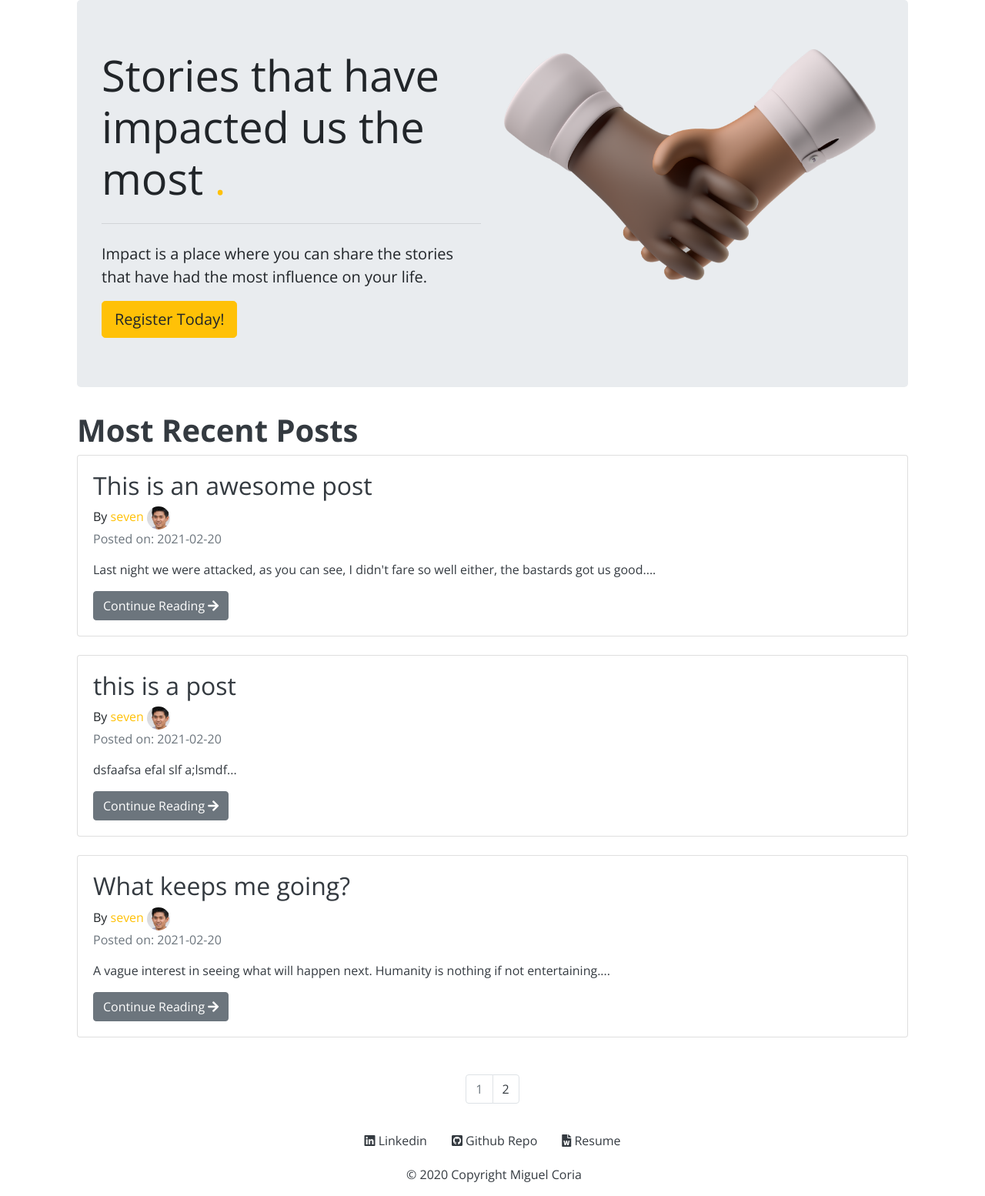
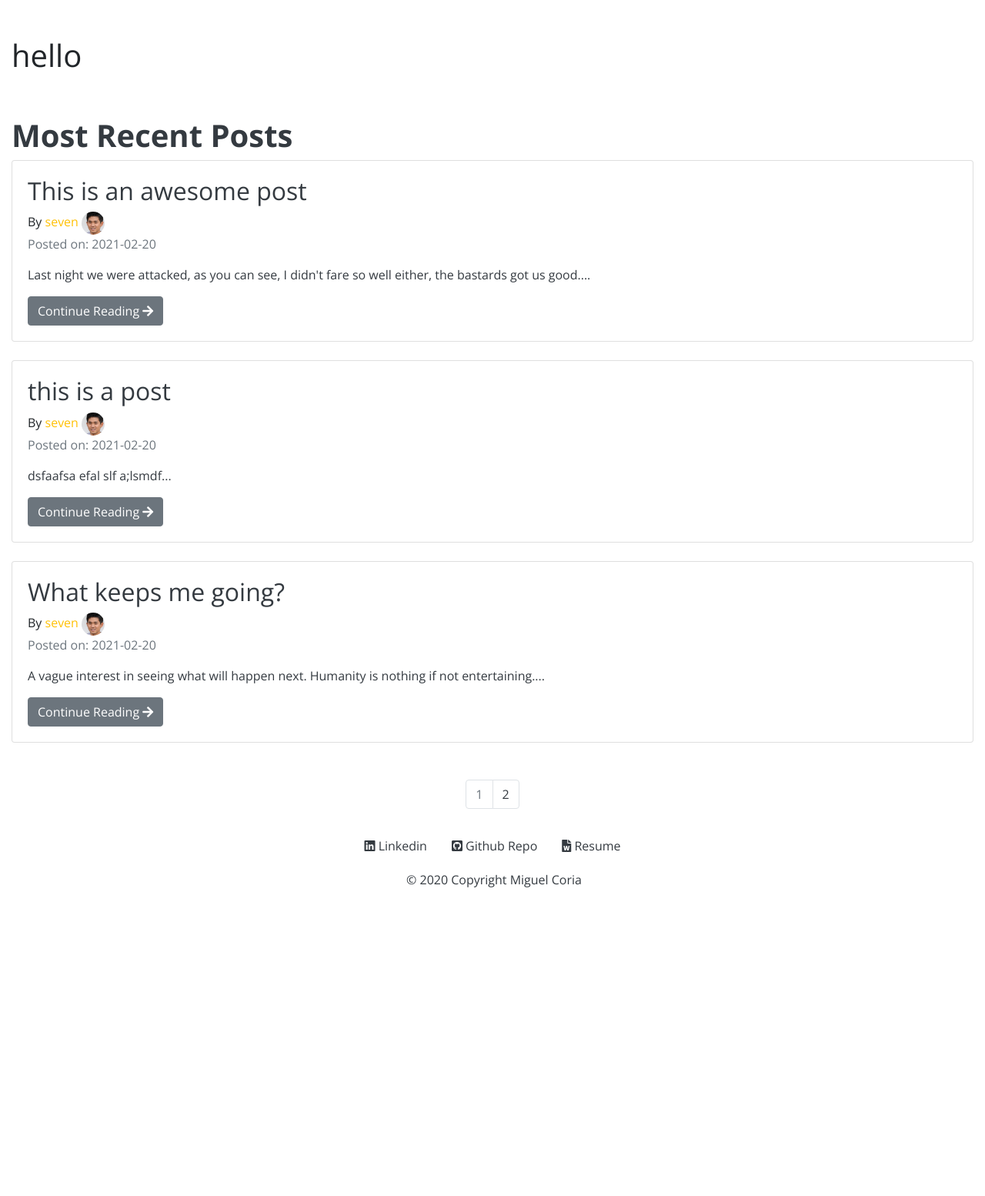
Before and after one commit to miguelcoria94/Impact, a Flask app: page / in a window 1280 px wide. Shown: the part 71-1625 px from the top of the page at 77% size. After the commit the page ends 1224 px from the top, so only its background shows below. Run offline with Flask 2, Linux system fonts and the light colour scheme; data comes from the database, SQL or seed files in the repository; some libraries are stand-ins or nearby versions.

Commit message:
working on the homepage

```diff
--- a/impact/static/styles/main.css
+++ b/impact/static/styles/main.css
@@ -48,6 +48,12 @@ body {
   border-radius: 10px !important;
   color: #fdc500 !important;
 }
+
+/* homepage */
+
+.home-header {
+  padding: 3rem 0rem;
+}
 /* account page */
 
 /* login form */
--- a/impact/templates/base.html
+++ b/impact/templates/base.html
@@ -113,7 +113,7 @@
       </div>
     </nav>
 
-    <div class="container">{% block content %} {% endblock%}</div>
+    <div class="container-fluid">{% block content %} {% endblock%}</div>
     <footer class="text-center text-lg-start container fluid">
       <div
         class="d-flex justify-content-center p-1"
--- a/impact/templates/index.html
+++ b/impact/templates/index.html
@@ -1,6 +1,6 @@
 {% extends "base.html" %}
 {% block content%}
-<div class="container">
+<div>
     {% with messages = get_flashed_messages(category_filter=["success"]) %}
         {% if messages %}
             <div class="alert alert-success alert-dismissible fade show" role="alert">
@@ -13,8 +13,10 @@
             </div>
         {% endif %}
     {% endwith %}
-<div class="jumbotron">
-  <div class="row">
+</div>
+<div class="home-header">
+  <h1>hello</h1>
+  <!-- <div class="row">
     <div class="col">
       <h1 class="display-4">Stories that have impacted us the most <span class="text-warning">.</span></h1>
       <hr class="my-4">
@@ -24,7 +26,7 @@
     <div class="col">
     <img class="" align='center' src="{{url_for('static',filename='images/hands.png')}}" height="300">
     </div>
-  </div>
+  </div> -->
 </div>
 <div>
   <h1 class="text-dark fs-1 font-weight-bold">Most Recent Posts</h1>
@@ -44,7 +46,6 @@
 
    {% endfor %}
 </div>
-</div>
    <nav aria-label="Page navigation example" class="mt-5">
      <ul class="pagination justify-content-center">
        {% for page_num in blog_posts.iter_pages(left_edge=1, right_edge=1, left_current=1, right_current=2) %}
```
